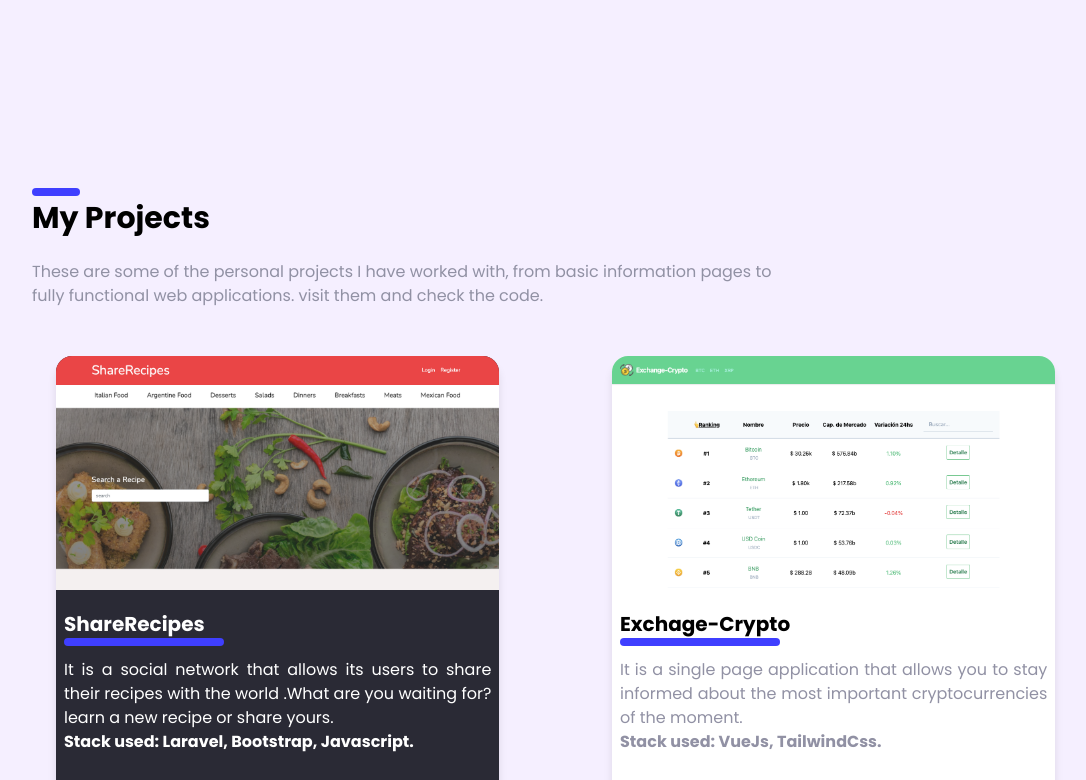
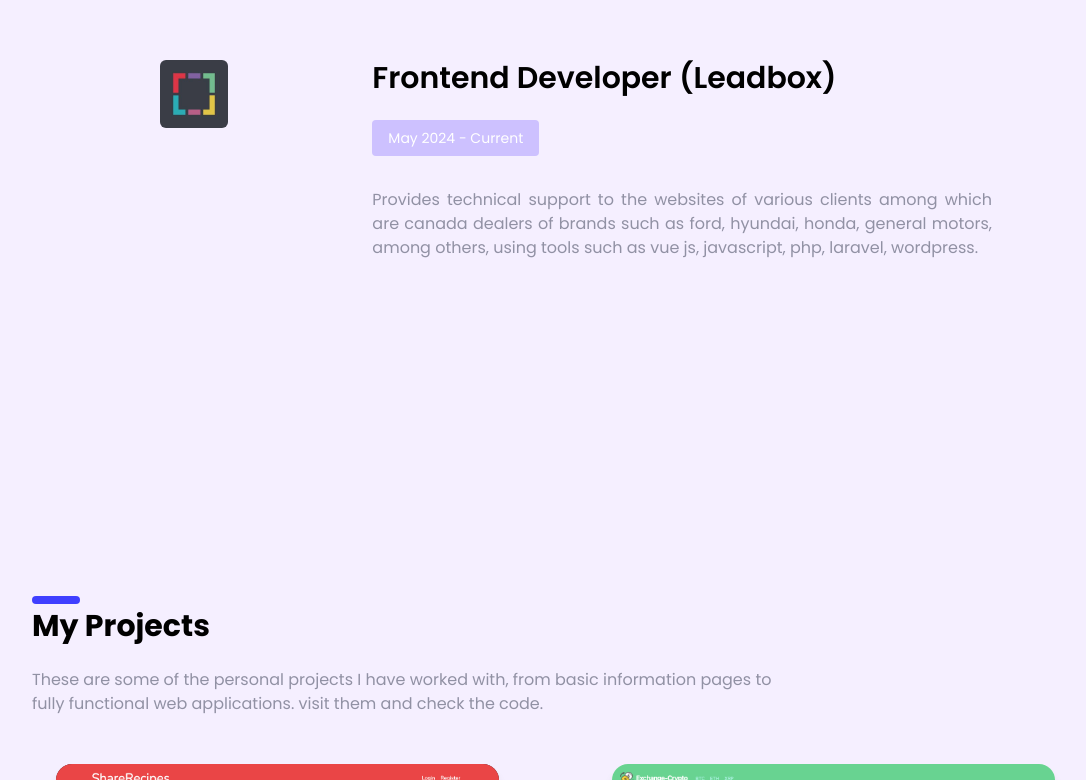
Before and after one commit to fabriciobencomo/Portfolio_2.0, a Vue app: page / in a window 1280 px wide. Shown: the part 3052-3832 px from the top of the page, without its empty margins (64-1150 px from the left). Built offline with nearby package versions, Linux system fonts and the light colour scheme.

Commit message:
leadbox experience added

```diff
--- a/src/components/Experience.vue
+++ b/src/components/Experience.vue
@@ -35,6 +35,24 @@
 
                     </div>
 
+                    <div class="w-full p-16 lg:px-32 lg:py-20 lg:space-x-36 flex justify-center lg:justify-start flex-wrap lg:flex-nowrap">
+
+                        <!-- Company logo -->
+                        <div class="mb-6 lg:mb-0">
+                            <img src="@/img/leadbox.jpeg" alt="leadboxLogo" class="rounded-md">
+                        </div>
+
+                        <!-- Company info -->
+                        <div class="flex flex-wrap justify-center text-center lg:text-left lg:block">
+                            <h3 class="text-3xl font-semibold">Frontend Developer (Leadbox)</h3>
+                            <div class="w-full lg:w-auto flex flex-wrap justify-center lg:justify-start gap-3 mt-6 mb-8">
+                                <div class="badge text-white">May 2024 - Current</div>
+                            </div>
+                            <p class="text-secondary text-justify">Provides technical support to the websites of various clients among which are canada dealers of brands such as ford, hyundai, honda, general motors, among others, using tools such as vue js, javascript, php, laravel, wordpress.</p>
+                        </div>
+
+                    </div>
+
                 </div>
 
             </section>
```
Also changed, not shown: src/img/leadbox.jpeg (added).
